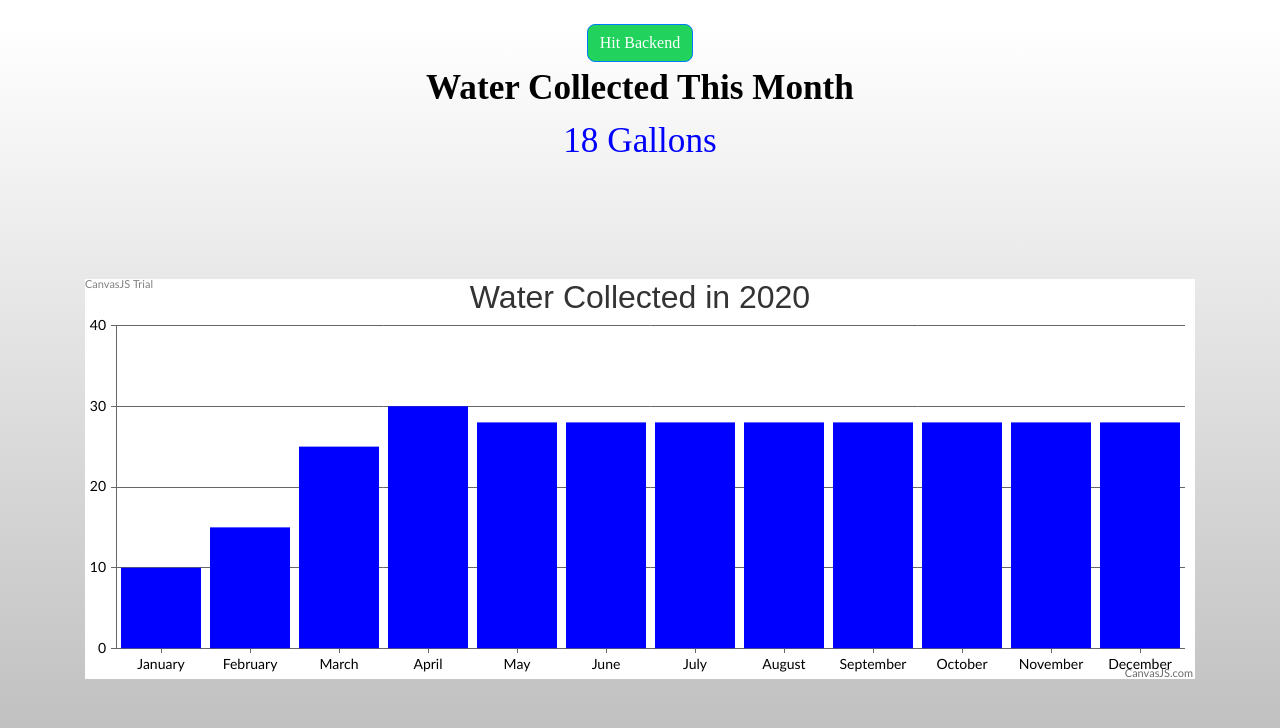
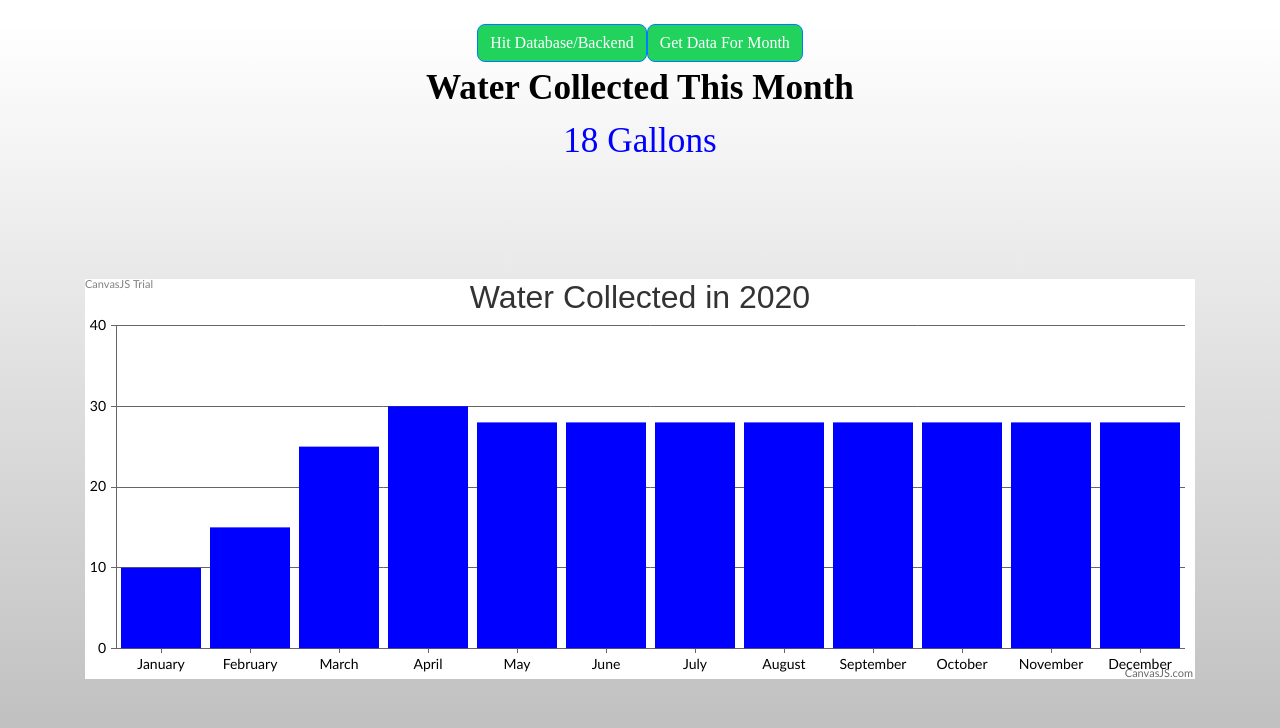
Before and after one commit to jakerdou/endeavr-caldwell-tablet, a React (Create React App) app: page /home in a window 1280 px wide. Shown: the top 728 px of the page. Built offline with nearby package versions, Linux system fonts and the light colour scheme.

Commit message:
database test

```diff
--- a/src/App.js
+++ b/src/App.js
@@ -18,14 +18,26 @@ const config = require('./frontend-config.json');
 
 function App() {
 
-  const testAPI = () => {
-    axios.get("/caldwelldata/test").then(response => {
+  const testDatabase = () => {
+    axios.get("/caldwelldata").then(response => {
 
       console.log(response);
     })
 
 
+
+
   }
+
+
+  const testDatabase2 = () => {
+    axios.get(`/caldwelldata/test`).then(response => {
+
+      console.log(response);
+    })
+  }
+
+
 /*
    //root page route;
   <Route path="/">
@@ -40,7 +52,8 @@ function App() {
         <div className="mt-4">
           <Switch>
             <Route path="/home">
-              <Button onClick={testAPI}>Hit Backend</Button>
+              <Button onClick={testDatabase}>Hit Database/Backend</Button>
+              <Button onClick={testDatabase2}>Get Data For Month</Button>
               <Home />
             </Route>
             <Redirect from="/" to="/home" />
```
